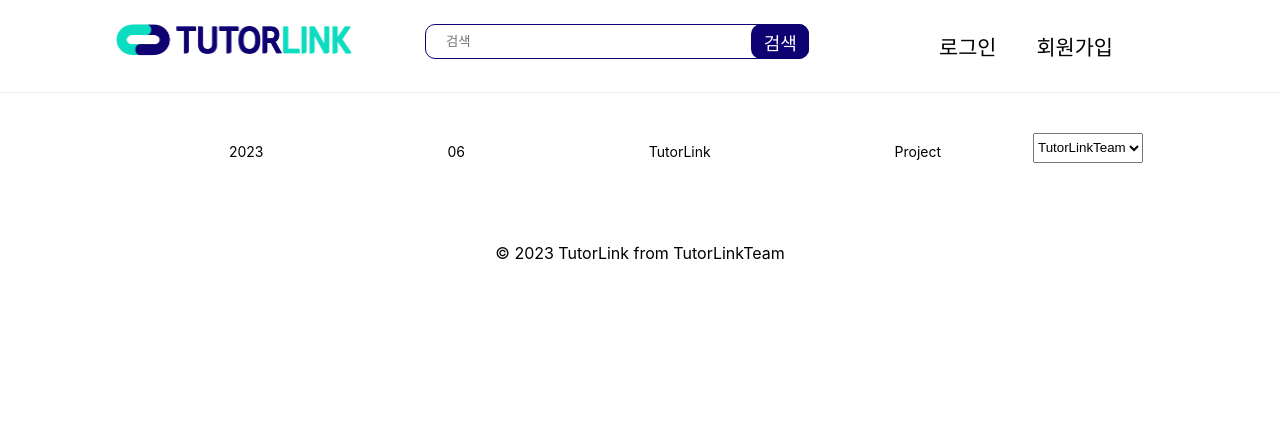
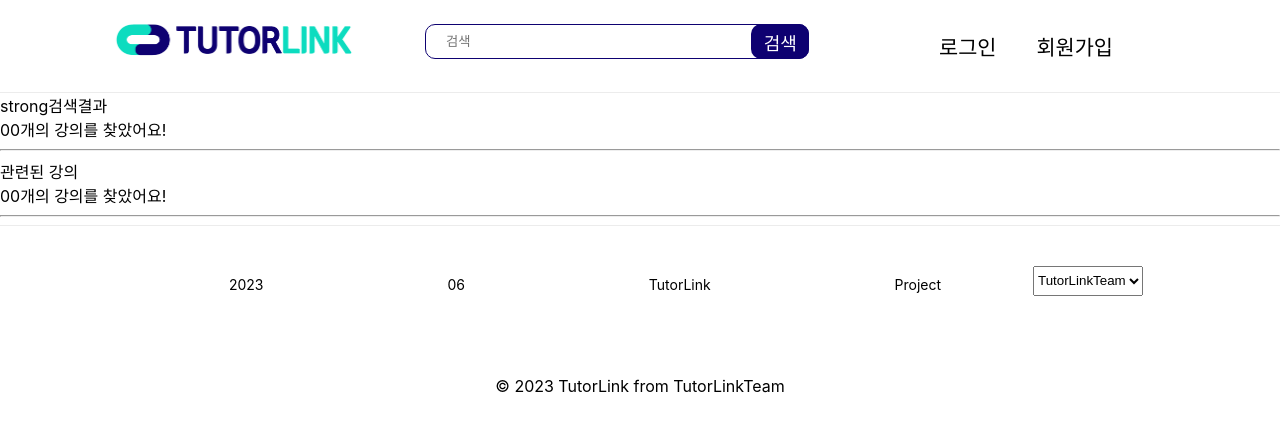
Before and after one commit to TeamTutorLink/TutorLink-front, a React (Create React App) app: page / in a window 1280 px wide. Shown: the top 432 px of the page. Built offline with nearby package versions, Linux system fonts and the light colour scheme; the HTML template or start-up script is replaced by a standard one.

Commit message:
feat: MainPage.tsx setting

```diff
--- a/src/components/common/Header.tsx
+++ b/src/components/common/Header.tsx
@@ -20,13 +20,14 @@ const Header = () => {
   );
 };
 
+// 민트 - #0cdcbf / 남색 - #0e0171
 const StyledHeaderContainer = styled.div`
   position: relative;
   display: flex;
   justify-content: center;
   padding: 20px 0 0;
+  border-bottom: 1px solid #ececec;
 `;
-// 민트 - #0cdcbf / 남색 - #0e0171
 const StyledSearchBar = styled.div`
   width: 30%;
   height: 35px;
--- a/src/pages/Home/MainPage.tsx
+++ b/src/pages/Home/MainPage.tsx
@@ -5,6 +5,16 @@ const MainPage = () => {
   return (
     <div>
       <Header />
+      <div>
+        <div>strong검색결과</div>
+        <div>00개의 강의를 찾았어요!</div>
+        <hr />
+      </div>
+      <div>
+        <div>관련된 강의</div>
+        <div>00개의 강의를 찾았어요!</div>
+        <hr />
+      </div>
       <Footer />
     </div>
   );
```
